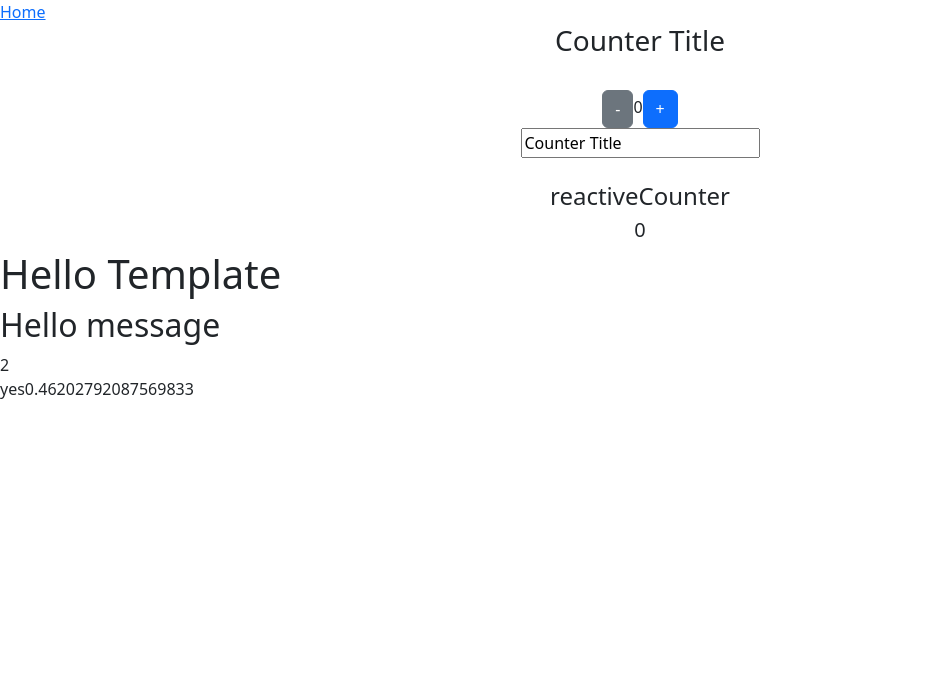
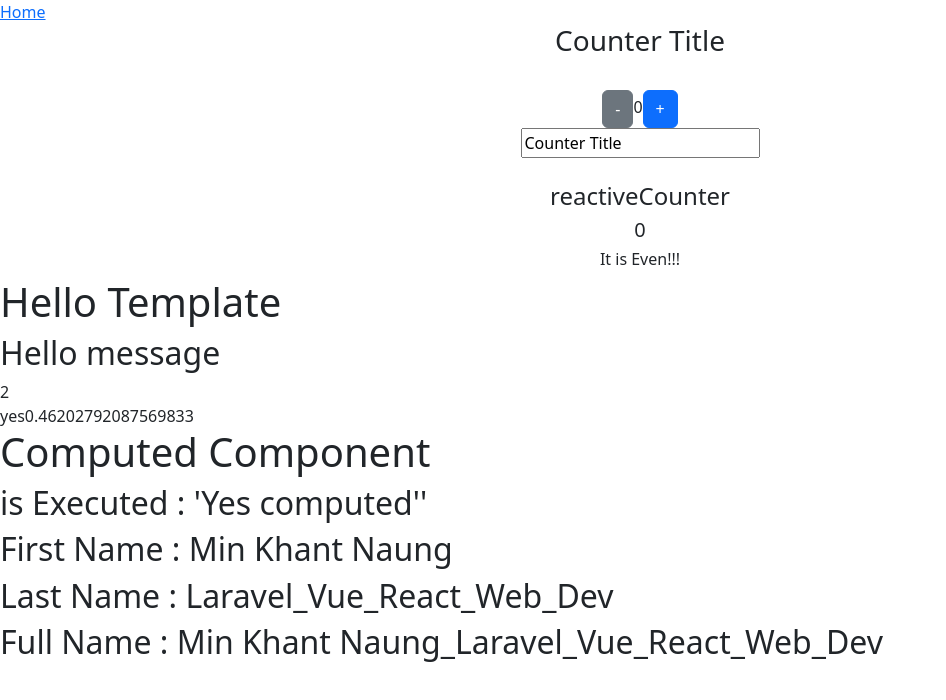
Before and after one commit to MinKhantNaung/learn_vue3_composition_api, a Vue app in the folder 1_vue_composition_api_and_pinia/: page / in a window 1280 px wide. Shown: the top 700 px of the page, without its empty margins (0-946 px from the left). Built offline with nearby package versions, Linux system fonts and the light colour scheme.

Commit message:
computed

```diff
--- /dev/null
+++ b/1_vue_composition_api_and_pinia/src/components/ComputedComponent.vue
@@ -0,0 +1,26 @@
+<template>
+  <div>
+    <h1>Computed Component</h1>
+    <h2>is Executed : '{{ isExecuted }}''</h2>
+    <h2>First Name : {{ firstName }}</h2>
+    <h2>Last Name : {{ lastName }}</h2>
+    <h2>Full Name : {{ fullName }}</h2>
+  </div>
+</template>
+
+<script setup>
+import { computed, ref } from "vue";
+
+const executed = ref(["first", "second"]);
+
+const isExecuted = computed(() => {
+  return executed.value ? "Yes computed" : "no";
+});
+
+const firstName = ref("Min Khant Naung");
+const lastName = ref("Laravel_Vue_React_Web_Dev");
+const fullName = computed(() => {
+  return firstName.value + "_" + lastName.value;
+});
+fullName.value = "Min Laravel Vue React Developer";
+</script>
--- a/1_vue_composition_api_and_pinia/src/components/Counter.vue
+++ b/1_vue_composition_api_and_pinia/src/components/Counter.vue
@@ -10,11 +10,12 @@
         <br>
         <h4>{{ counterData.title }}</h4>
         <h5 @click="increaseReactiveCount">{{ counterData.count }}</h5>
+        <h6>It is {{ oddOrEven }}!!!</h6>
     </div>
 </template>
 
 <script setup>
-import { reactive, ref } from "vue";
+import { computed, reactive, ref } from "vue";
 
 const count = ref(0);
 
@@ -39,4 +40,15 @@ const increaseCount = () => {
         count.value++;
     }
 }
+
+const isOddOrEven = ref('');
+
+const oddOrEven = computed(() => {
+    if(counterData.count % 2 === 0) {
+        isOddOrEven.value = 'Even'
+    } else {
+        isOddOrEven.value = 'Odd'
+    }
+    return isOddOrEven.value
+})
 </script>
--- a/1_vue_composition_api_and_pinia/src/main.js
+++ b/1_vue_composition_api_and_pinia/src/main.js
@@ -4,8 +4,13 @@ import router from './router'
 import 'bootstrap/dist/css/bootstrap.min.css'
 import 'bootstrap/dist/js/bootstrap.bundle.min.js'
 
+import ComputedComponent from './components/ComputedComponent.vue'
+
 const app = createApp(App)
 
 app.use(router)
 
+// components
+app.component('ComputedComponent', ComputedComponent)
+
 app.mount('#app')
--- a/1_vue_composition_api_and_pinia/src/views/HomeView.vue
+++ b/1_vue_composition_api_and_pinia/src/views/HomeView.vue
@@ -8,5 +8,6 @@ import TemplateSyntax from '../components/TemplateSyntax.vue';
   <div>
     <Counter/>
     <TemplateSyntax />
+    <ComputedComponent />
   </div>
 </template>
```
